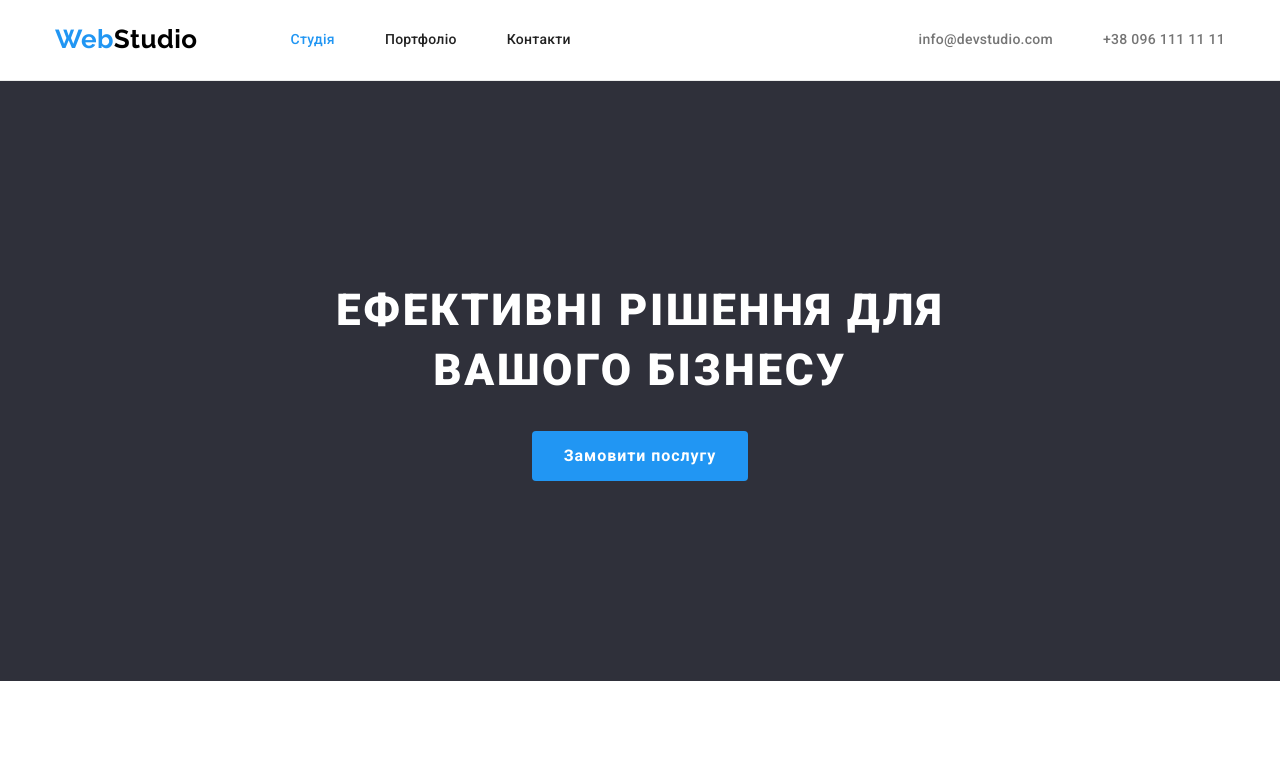
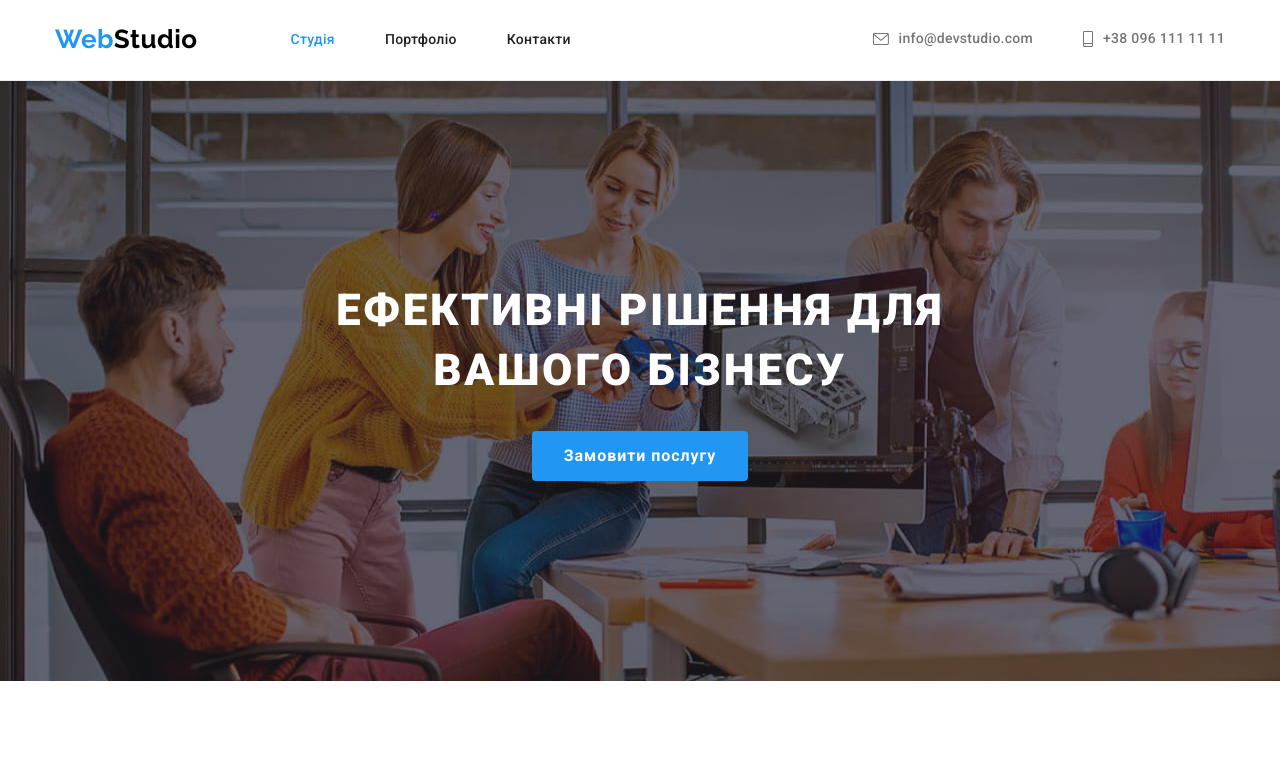
Before and after one commit to Kate-Panchenko/goit-markup-hw-04, a plain HTML site: page index.html in a window 1280 px wide. Shown: the top 771 px of the page. Drawn offline with nearby package versions, Linux system fonts and the light colour scheme.

Commit message:
add icons to header and bg image to hero

```diff
--- a/css/styles.css
+++ b/css/styles.css
@@ -6,7 +6,8 @@
     --primary-white-color: #FFFFFF;
     --primary-black-color: #000000;
     --logo-font: 'Raleway', sans-serif;
-    --secondary-bcg-color: #2F303A;
+    --hero-bcg-color: #C4C4C4;
+    --footer-bcg-color: #2F303A;
     --primary-grey-color: #F5F4FA;
     --opacity-white: rgba(255, 255, 255, 0.6);
     --border-color: #EEEEEE;
@@ -129,8 +130,7 @@ ul, ol {
 }
 
 .menu-link,
-.page-header-email,
-.page-header-phone-number {
+.contact {
     font-weight: 500;
     font-size: 14px;
     line-height: 1.14;
@@ -149,25 +149,32 @@ ul, ol {
     margin-right: 50px;
 }
 
-.page-header-email,
-.page-header-phone-number {
+.contact {
     color: var(--secondary-text-color);
+    display: flex;
+    align-items: center;
+}
+
+.icon-header {
+    fill: currentColor;
+    margin-right: 10px;
 }
 
 .menu-link:hover,
 .menu-link:focus,
-.page-header-email:hover,
-.page-header-email:focus,
-.page-header-phone-number:hover,
-.page-header-phone-number:focus {
+.contact:hover,
+.contact:focus {
     color: var(--accent-color);
 }
 
 .hero {
-    background-color: var(--secondary-bcg-color);
     padding-top: 200px;
     padding-bottom: 200px;
     text-align: center;
+    background-color: var(--hero-bcg-color);
+    background-image: linear-gradient(rgba(47, 48, 58, 0.4),rgba(47, 48, 58, 0.4)),
+    url(../images/hero_bg.jpg);
+    background-size: cover;
 }
 
 .hero-title {
@@ -275,7 +282,7 @@ ul, ol {
 }
 
 .page-footer {
-    background-color: var(--secondary-bcg-color);
+    background-color: var(--footer-bcg-color);
     padding-top: 60px;
     padding-bottom: 60px;
 }
--- a/index.html
+++ b/index.html
@@ -34,10 +34,16 @@
             </nav>
                 <ul class="page-header-contacts contacts-container list">
                     <li class="page-header-contacts-item">
-                        <a class="page-header-email link" href="mailto:info@devstudio.com">info@devstudio.com</a>
+                        <a class="contact link" href="mailto:info@devstudio.com">
+                            <svg class="icon-header" width="16" height="12">
+                                <use href="./images/sprite.svg#icon-envelope"></use>
+                            </svg>info@devstudio.com</a>
                     </li>
                     <li class="page-header-contacts-item">
-                        <a class="page-header-phone-number link" href="tel:+380961111111">+38 096 111 11 11</a>
+                        <a class="contact link" href="tel:+380961111111">
+                            <svg class="icon-header" width="10" height="16">
+                                <use href="./images/sprite.svg#icon-smartphone"></use>
+                            </svg>+38 096 111 11 11</a>
                     </li>
                 </ul>
         </div>
```
Also changed, not shown: portfolio.html (+12 -2 lines), images/hero_bg.jpg (added), images/sprite.svg (added).
